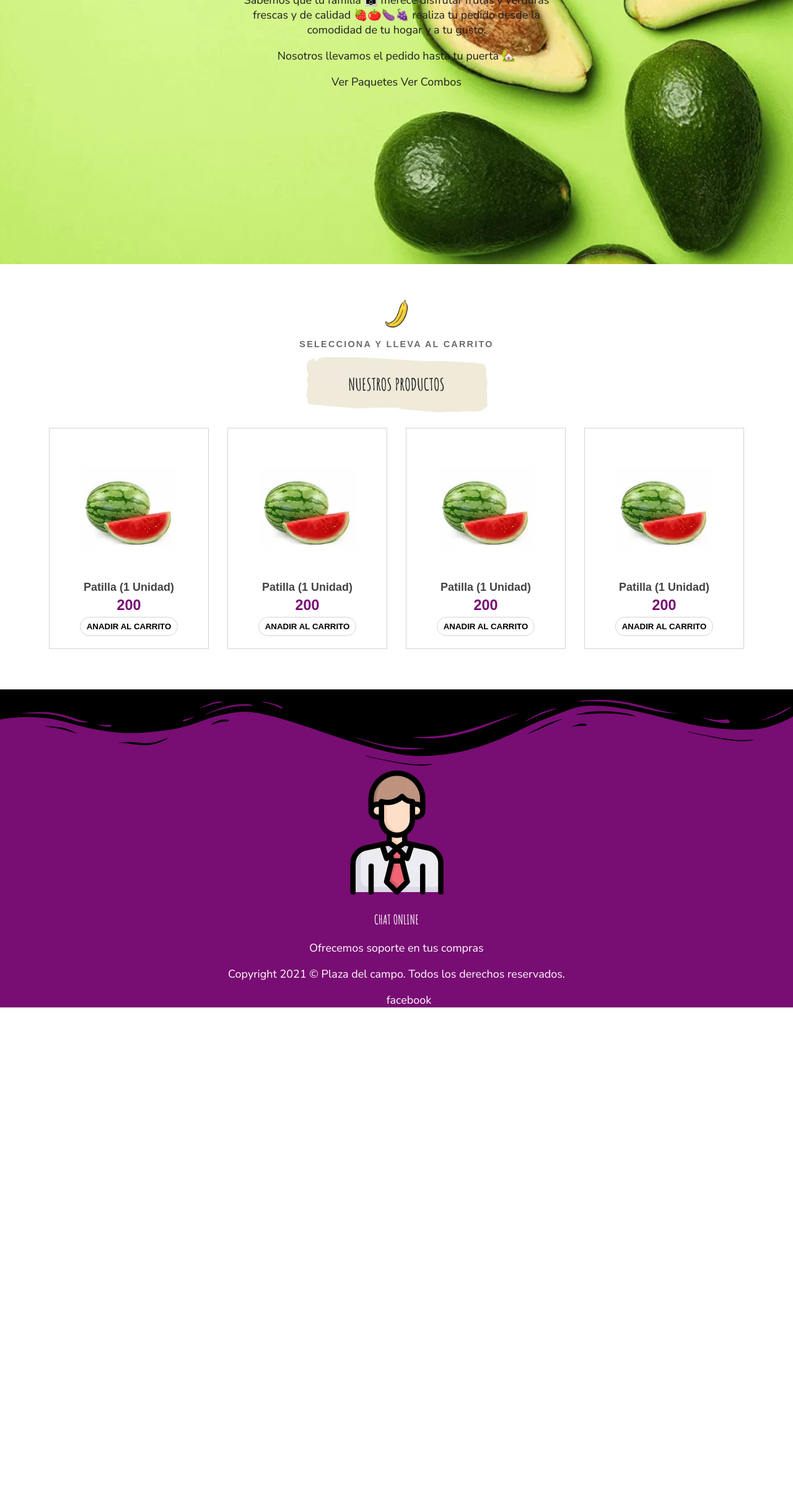
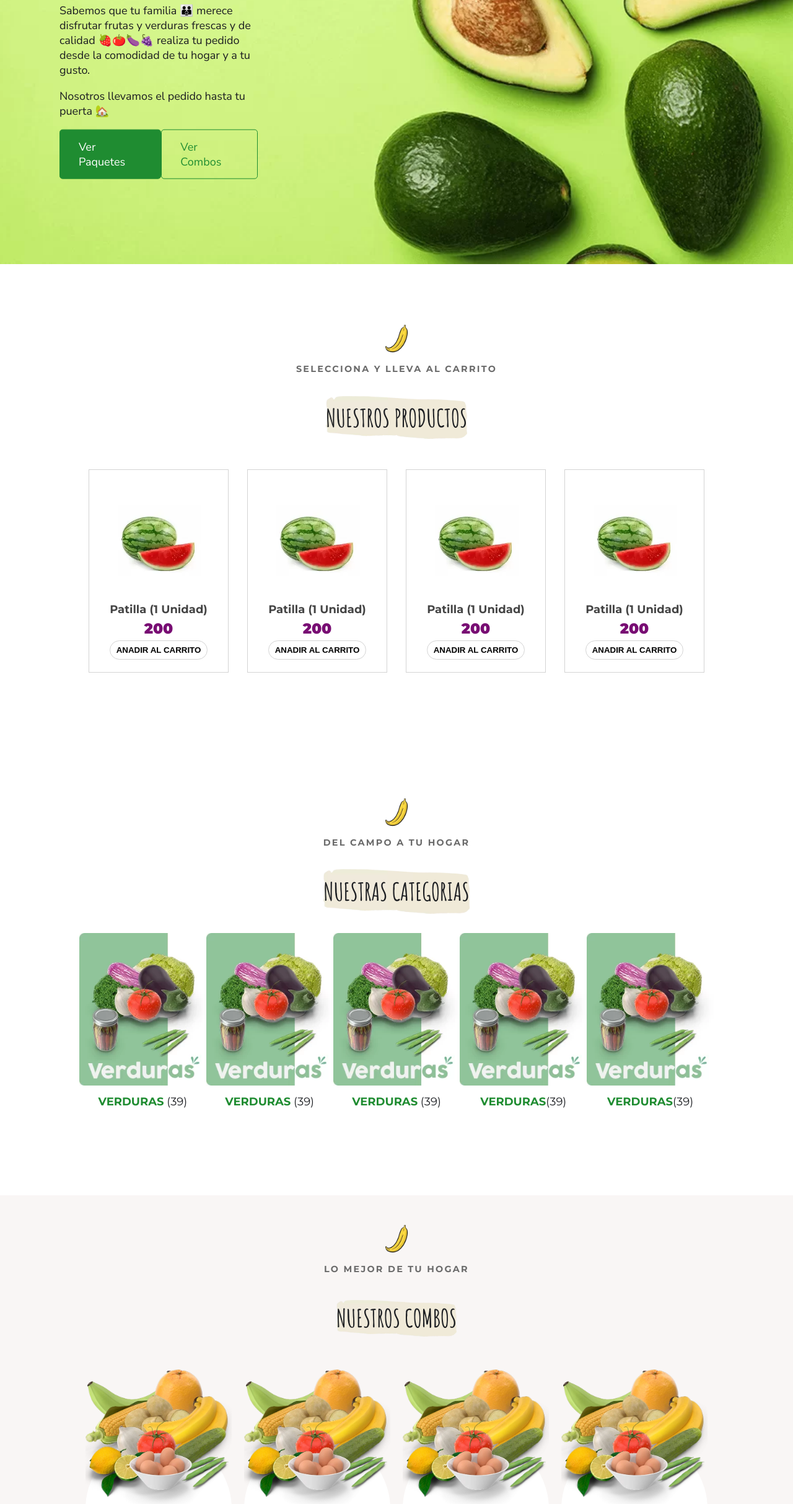
Before and after one commit to SrChezz/Market-Website, a plain HTML site: page index.html in a window 1280 px wide. Shown: the part 374-2800 px from the top of the page at 62% size. Before the commit the page ends 2017 px from the top, so only its background shows below. Drawn offline with Linux system fonts and the light colour scheme.

Commit message:
Extra changes to index unifinished html

```diff
--- a/index.html
+++ b/index.html
@@ -6,7 +6,7 @@
     <meta name="viewport" content="width=device-width, initial-scale=1.0">
     <link rel="preconnect" href="https://fonts.googleapis.com">
     <link rel="preconnect" href="https://fonts.gstatic.com" crossorigin>
-    <link href="https://fonts.googleapis.com/css2?Montserrat:ital,wght@0,300;0,4400;0,700;0,900;1,300;1,400&family=Amatic+SC:wght@400;700&family=Nunito+Sans:ital,wght@0,300;0,400;0,700;1,300;1,400;1,700&display=swap" rel="stylesheet">
+    <link href="https://fonts.googleapis.com/css2?family=Amatic+SC:wght@400;700&family=Montserrat:ital,wght@0,300;0,400;0,700;0,900;1,400;1,700;1,900&family=Nunito+Sans:ital,wght@0,300;0,400;0,700;0,900;1,400;1,700;1,900&display=swap" rel="stylesheet">
     <link rel="stylesheet" href="styles/style.css">
     <title>Plaza del Campo</title>
 </head>
@@ -32,11 +32,16 @@
 
     <section class="main-banner" style="background-image: url('images/background-main.jpg');">
         <div>
-            <h1>Mercado a Domicilio</h1>
+            <h1 class="main-title">Mercado a Domicilio</h1>
             <p>Sabemos que tu familia 👪 merece disfrutar frutas y verduras frescas y de calidad 🍓🍅🍆🍇 realiza tu pedido desde la comodidad de tu hogar y a tu gusto.</p>
+
             <p>Nosotros llevamos el pedido hasta tu puerta 🏡</p>
-            <a href="#">Ver Paquetes</a>
-            <a href="#">Ver Combos</a>
+
+            <div>
+                <a class="simple-button" href="#">Ver Paquetes</a>
+                <a class="simple-button-negative" href="#">Ver Combos</a>
+            </div>
+
         </div>
     </section>
 
@@ -47,8 +52,10 @@
 
         <span class="section-span">Selecciona y lleva al carrito</span>
 
+        <br>
+
         <div class="background-title" style="background-image: url('images/section-background.png');">
-            <h2>Nuestros Productos</h2>
+            <h2 class="section-title">Nuestros Productos</h2>
         </div>
 
         <div class="product-slider">
@@ -83,8 +90,92 @@
 
     </section>
 
-    <section>
+    <section class="section responsive-margin">
+        <figure class="section-icon">
+            <img src="images/section-icon.png" alt="" srcset="">
+        </figure>
 
+        <span class="section-span">Del Campo a tu Hogar</span>
+
+        <br>
+
+        <div class="background-title" style="background-image: url('images/section-background.png');">
+            <h2 class="section-title">Nuestras Categorias</h2>
+        </div>
+
+        <div class="category-container">
+            <a class="category-card" href="#">
+                <img src="images/category-1.png" alt="">
+                <span><strong>Verduras</strong> (39)</span>
+            </a>
+
+            <a class="category-card" href="#">
+                <img src="images/category-1.png" alt="">
+                <span><strong>Verduras</strong> (39)</span>
+            </a>
+
+            <a class="category-card" href="#">
+                <img src="images/category-1.png" alt="">
+                <span><strong>Verduras</strong> (39)</span>
+            </a>
+
+            <a class="category-card" href="#">
+                <img src="images/category-1.png" alt="">
+                <span><strong>Verduras</strong>(39)</span>
+            </a>
+
+            <a class="category-card" href="#">
+                <img src="images/category-1.png" alt="">
+                <span><strong>Verduras</strong>(39)</span>
+            </a>
+        </div>
+    </section>
+
+    <section class="section responsive-margin"  style="background-color: #F9F6F5;">
+        <figure class="section-icon">
+            <img src="images/section-icon.png" alt="" srcset="">
+        </figure>
+
+        <span class="section-span">Lo Mejor de tu Hogar</span>
+
+        <br>
+
+        <div class="background-title" style="background-image: url('images/section-background.png');">
+            <h2 class="section-title">Nuestros Combos</h2>
+        </div>
+
+        <div class="combo-container">
+            <div class="combo-card" href="#">
+                <div class="square"></div>
+                <img src="images/combo-1.png" alt="">
+                <h3>Combo Personal</h3>
+                <p>Contiene 23 productos ricos en frutas, verduras y hortalizas</p>
+                <a class="buy-button" href="#">Comprar</a>
+
+            </div>
+            <div class="combo-card" href="#">
+                <div class="square"></div>
+                <img src="images/combo-1.png" alt="">
+                <h3>Combo Personal</h3>
+                <p>Contiene 23 productos ricos en frutas, verduras y hortalizas</p>
+                <a class="buy-button" href="#">Comprar</a>
+            </div>
+            <div class="combo-card" href="#">
+                <div class="square"></div>
+                <img src="images/combo-1.png" alt="">
+                <h3>Combo Personal</h3>
+                <p>Contiene 23 productos ricos en frutas, verduras y hortalizas</p>
+                <a class="buy-button" href="#">Comprar</a>
+            </div>
+            <div class="combo-card" href="#">
+                <div class="square"></div>
+                <img src="images/combo-1.png" alt="">
+                <h3>Combo Personal</h3>
+                <p>Contiene 23 productos ricos en frutas, verduras y hortalizas</p>
+                <a class="buy-button" href="#">Comprar</a>
+            </div>
+
+        </div>
     </section>
 
     <footer>
--- a/styles/style.css
+++ b/styles/style.css
@@ -10,6 +10,7 @@
     --darkgray-color: #444;
     --golden-hover: #dc9a0e;
     --gray-border: rgb(212, 212, 212);
+    --green-color: #1F8C31;
 }
 
 body {
@@ -17,9 +18,13 @@ body {
     margin: 0px;
 }
 
-h1, h2, h3, h4, h5 ,h6 {
+h1, h2 {
     font-family: 'Amatic SC', cursive;
     text-transform: uppercase;
+}
+
+h3, h4, h5 ,h6 {
+
 }
 
 span {
@@ -33,6 +38,27 @@ ul {
 a {
     text-decoration: none;
     color: inherit;
+    cursor: pointer;
+}
+
+button {
+    cursor: pointer;
+}
+
+.simple-button {
+    padding: 15px 30px;
+    color: white;
+    background-color: var(--green-color);
+    border: 1px solid var(--green-color);
+    border-radius: 5px;
+}
+
+.simple-button-negative {
+    padding: 15px 30px;
+    color: var(--green-color);
+    background-color: transparent;
+    border: 1px solid var(--green-color);
+    border-radius: 5px;
 }
 
 img {
@@ -47,7 +73,7 @@ header {
     display: flex;
     justify-content: space-around;
     align-items: center;
-    background-color: white;
+    background-color: rgba(255, 255, 255, 0.233);
     z-index: 5;
 }
 
@@ -68,30 +94,47 @@ header ul li{
     background-position: center;
 }
 
+.main-title {
+    color: var(--background-color);
+    font-size: 5rem;
+    margin-bottom: 20px;
+}
+
 .main-banner > div {
-    width: 40%;
+    text-align: left;
+    width: 25%;
     position: absolute;
-    top: 50%;
-    left: 50%;
+    top: 45%;
+    left: 20%;
     transform: translate(-50%, -50%);
 }
 
+.main-banner > div > div {
+    display: flex;
+    justify-content: space-between;
+}
+
 .responsive-margin {
-    margin-left: 5%;
-    margin-right: 5%;
+    padding-left: 10%;
+    padding-right: 10%;
 }
 
 .section {
     margin-top: 50px;
-    margin-bottom: 50px;
+    padding-top: 40px;
+    padding-bottom: 70px;
+    margin-bottom: 70px;
+}
+
+.section-title {
+    font-size: 2.2rem;
 }
 
 .background-title {
+    display: inline-block;
     background-repeat: no-repeat;
     background-size: contain;
     background-position: center;
-    padding-top: 5px;
-    padding-bottom: 5px;
     margin: 10px;
 }
 
@@ -145,6 +188,83 @@ span.section-span {
     margin: 5px;
     background-color: transparent;
     border: 1px solid var(--gray-border);
+    transition: .5s ease;
+    cursor: pointer;
+}
+
+.product-card-button:hover {
+    color: var(--golden-hover);
+}
+
+.buy-button {
+    background-color: var(--background-color);
+    color: white;
+    padding: 10px 25px;
+    font-size: .9rem;
+    font-weight: 700;
+    border-radius: 20px;
+    text-transform: uppercase;
+}
+
+.category-container {
+    display: flex;
+    align-items: flex-start;
+    justify-content: space-around;
+    font-family: 'Montserrat', sans-serif;
+}
+
+.category-card {
+    font-size: 1.1;
+    text-transform: uppercase;
+    font-weight: 400;
+    height: auto;
+}
+
+.category-card span {
+    display: block;
+    margin-top: 10px;
+
+}
+
+.category-card strong {
+    color: var(--green-color);
+    font-weight: 600;
+
+}
+
+.combo-container {
+    display: flex;
+    align-items: flex-start;
+    justify-content: space-around;
+    font-family: 'Montserrat', sans-serif;
+
+}
+
+.combo-card {
+    position: relative;
+    width: 23%;
+    background-position: top;
+}
+
+.combo-card * {
+    position: relative;
+    z-index: 2;
+}
+
+.combo-card h3 {
+    font-size: 1.6rem;
+    font-weight: 900;
+}
+
+.combo-card .square {
+    position: absolute;
+    top: 50%;
+    transform: translateY(-50%);
+    background-color:white;
+    width:100%;
+    border-radius: 50%;
+    padding-bottom:100%;
+    z-index: 0;
 }
 
 footer {
```
Also changed, not shown: images/combo-background.png (added).
